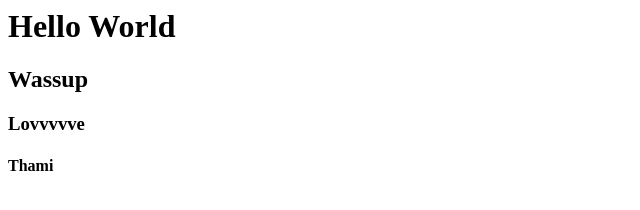
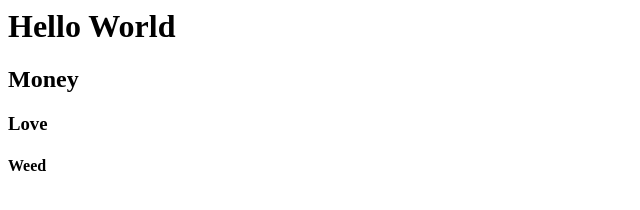
Before and after one commit to thami-coding/my_app, a plain HTML site: page index.html in a window 1280 px wide. Shown: the full height of the page, 0-640 px from the left. Drawn offline with Linux system fonts and the light colour scheme.

Commit message:
added h2 h3 h4

```diff
--- a/index.html
+++ b/index.html
@@ -1,4 +1,4 @@
 <h1>Hello World</h1>
-<h2>Wassup</h2>
-<h3>Lovvvvve</h3>
-<h4>Thami</h4>
+<h2>Money</h2>
+<h3>Love</h3>
+<h4>Weed</h4>
```
